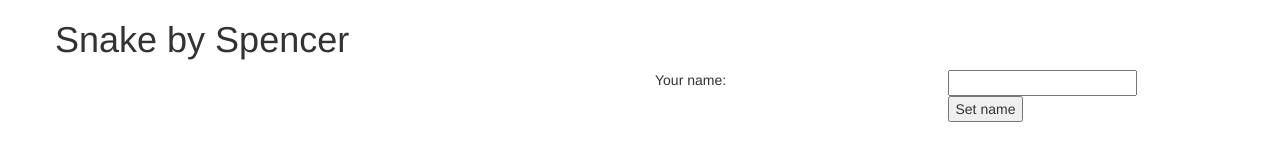
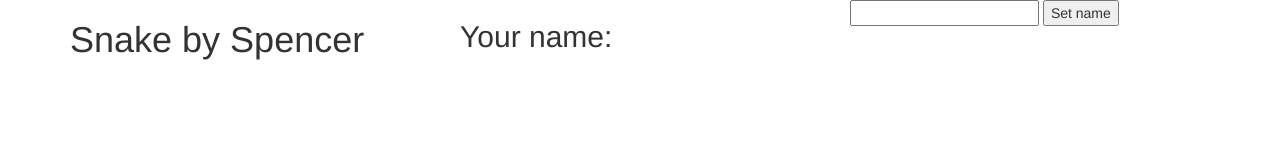
Before and after one commit to spencercz/snake, a plain HTML site: page index.html in a window 1280 px wide. Drawn offline with nearby package versions, Linux system fonts and the light colour scheme.

Commit message:
Update index.html

```diff
--- a/index.html
+++ b/index.html
@@ -11,10 +11,9 @@
 <body>
 <div class="container">
   <div class="row">
-    <h1>Snake by Spencer</h1>
-    <div class="col-md-6"></div>
-    <div class="col-md-3">Your name: </div>
-    <div class="col-md-3"><input id="name"> <button id="setname">Set name</button></div>
+    <div class="col-md-4"><h1>Snake by Spencer</h1></div>
+    <div class="col-md-4"><h2>Your name: </h2></div>
+    <div class="col-md-4"><input id="name"> <button id="setname">Set name</button></div>
   </div>
 </div>
 </body>
```
